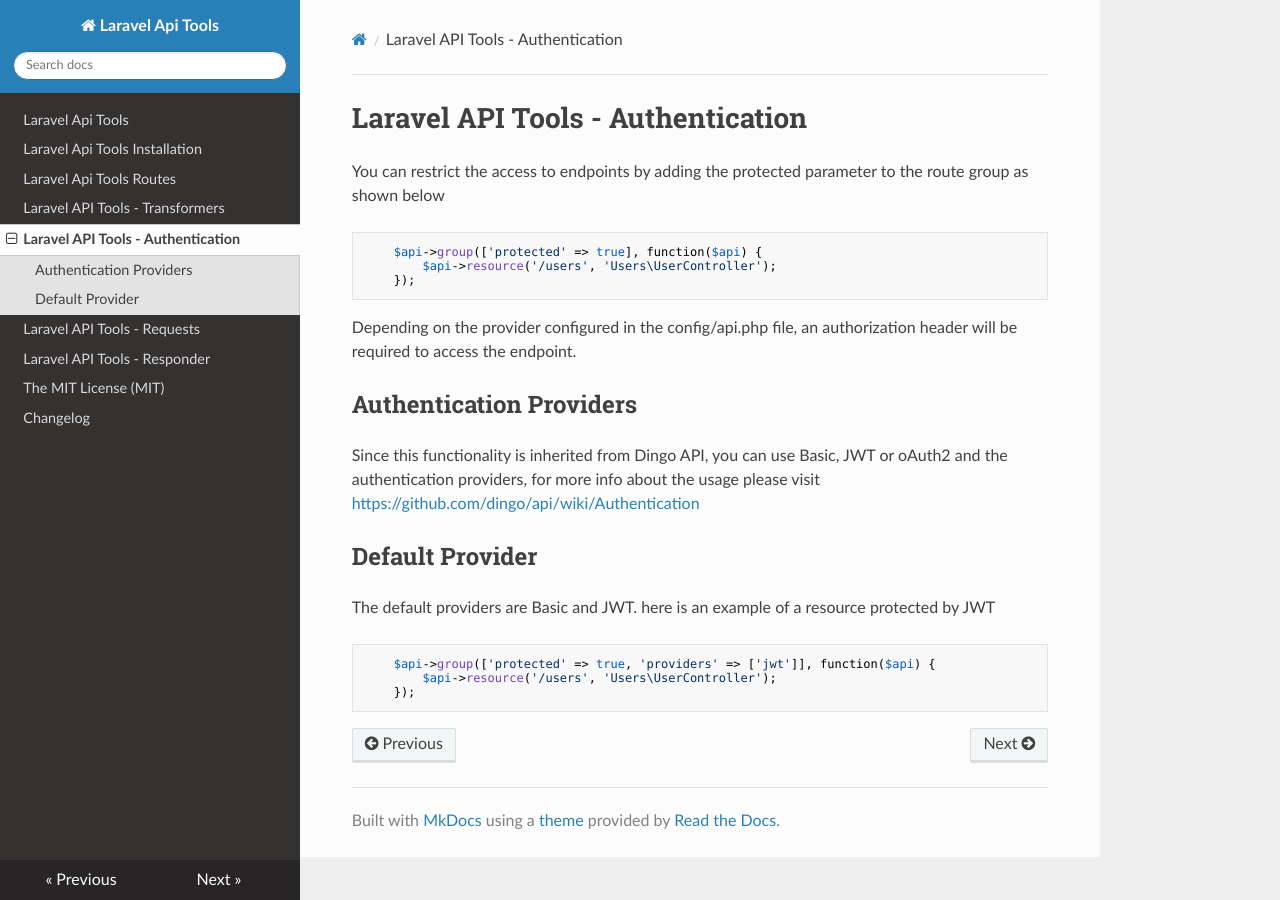
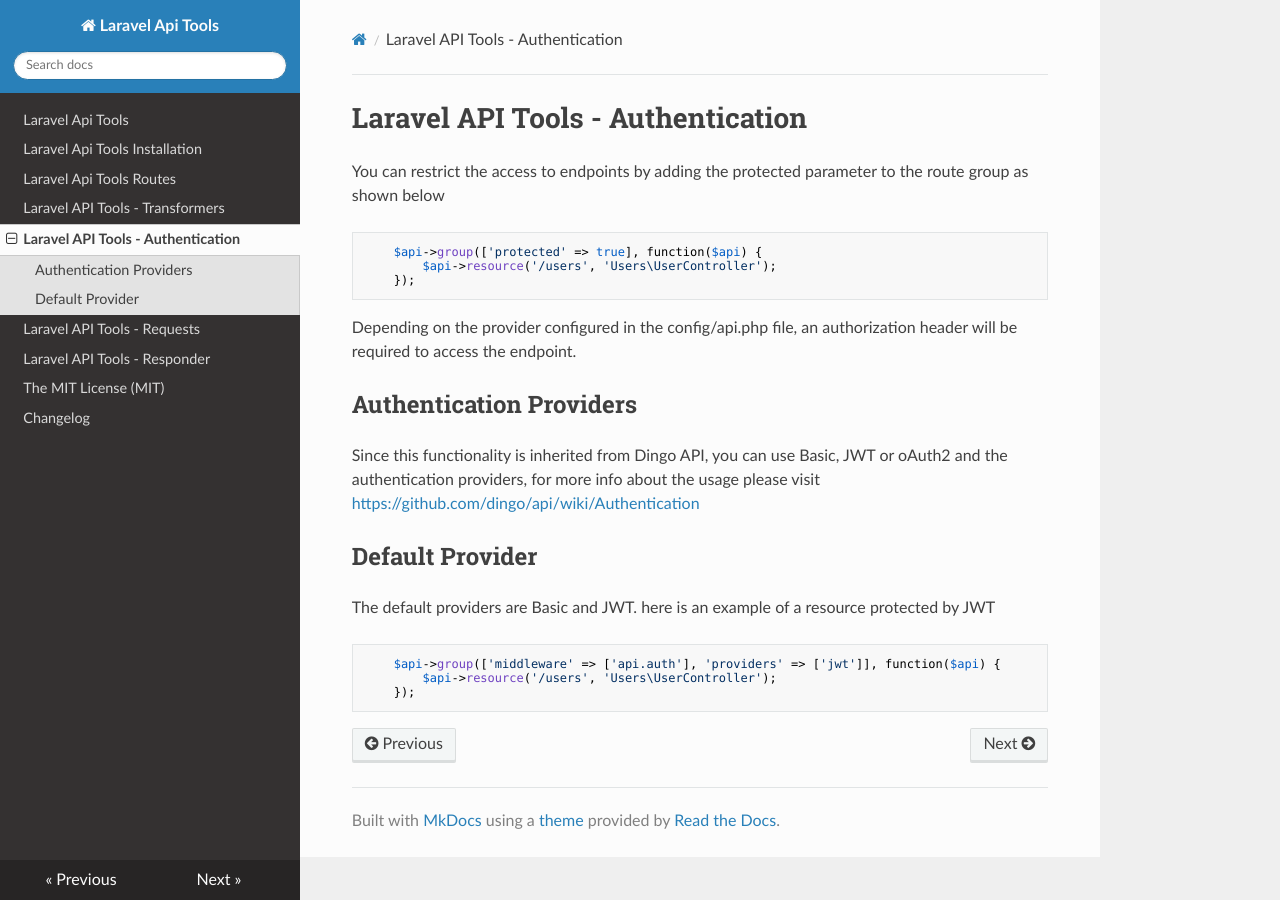
Before and after one commit to joselfonseca/laravel-api-tools, an MkDocs documentation site: the page built from docs/authentication.md, in a window 1280 px wide. Built offline with MkDocs 1.6.1, drawn with Linux system fonts in a browser that asks for light colours; nearby versions of some CDN libraries; old or Windows-style settings are respelled for this version of MkDocs.

Commit message:
Update Doc

````diff
--- a/docs/authentication.md
+++ b/docs/authentication.md
@@ -17,7 +17,7 @@ Since this functionality is inherited from Dingo API, you can use Basic, JWT or
 The default providers are Basic and JWT. here is an example of a resource protected by JWT
 
 ```php
-	$api->group(['protected' => true, 'providers' => ['jwt']], function($api) {
+	$api->group(['middleware' => ['api.auth'], 'providers' => ['jwt']], function($api) {
 	    $api->resource('/users', 'Users\UserController');
 	});
 ```
````
